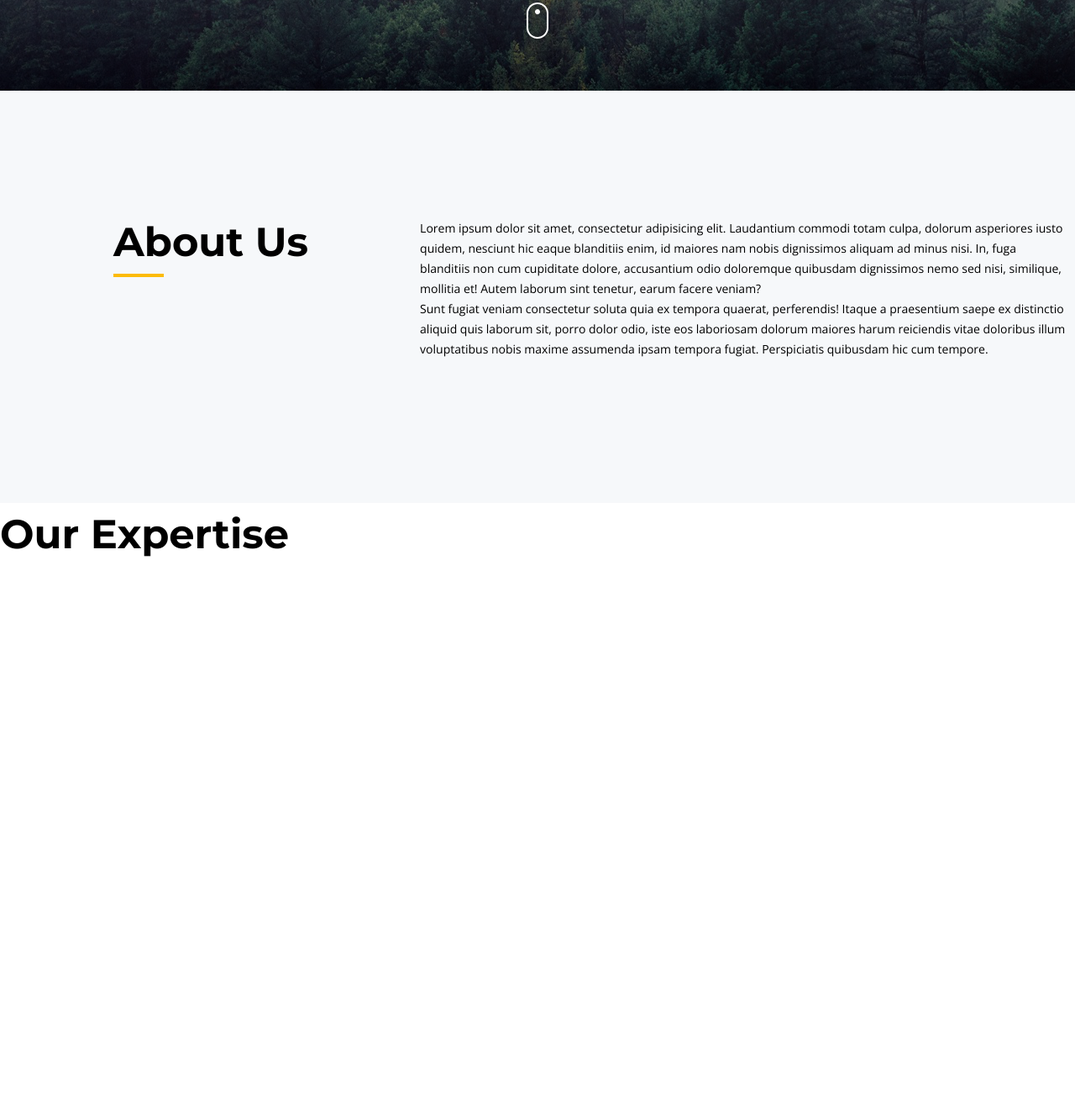
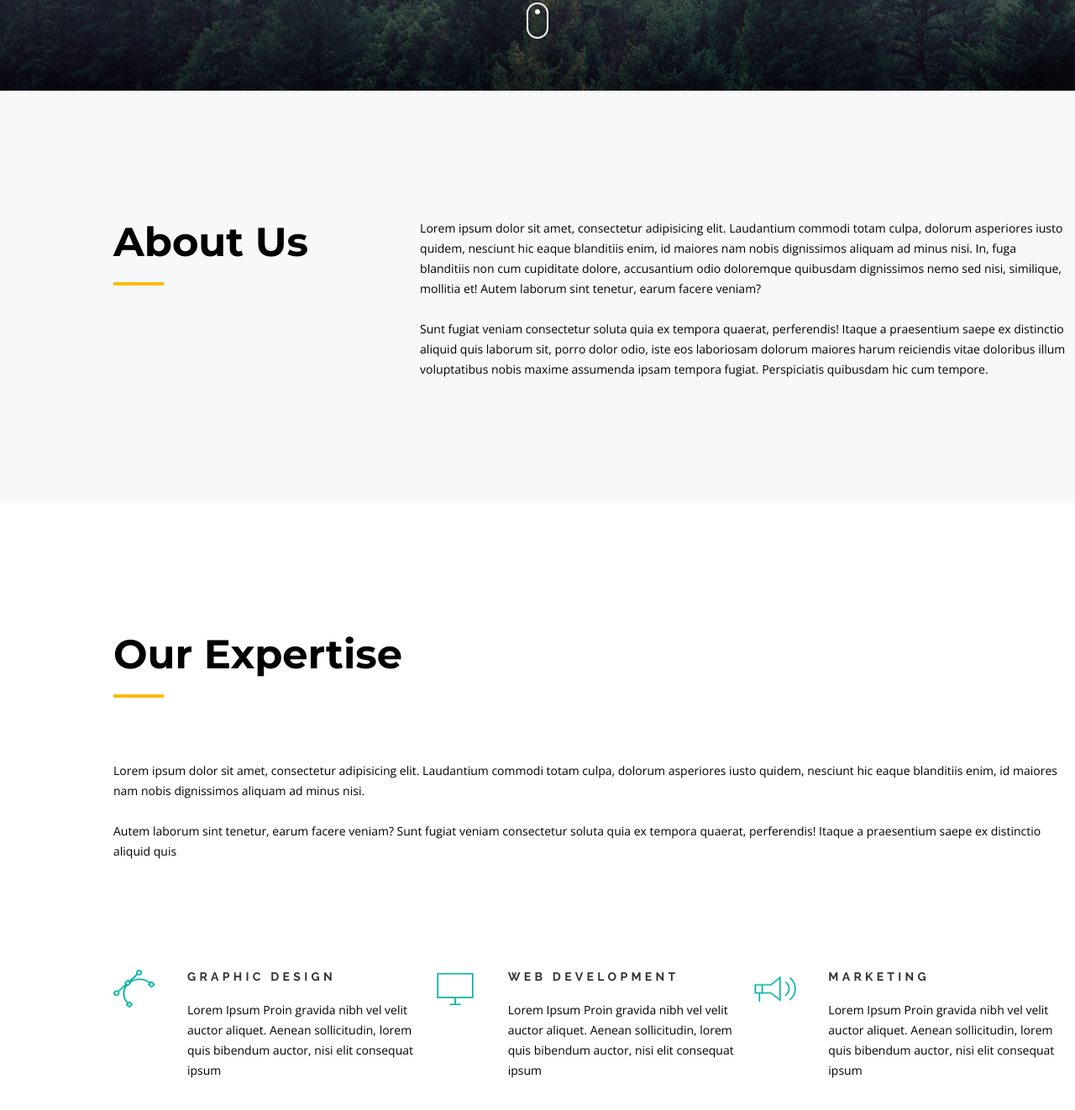
Before and after one commit to eugene-zhary/Oxygen, a plain HTML site: page index.html in a window 1280 px wide. Shown: the part 644-1966 px from the top of the page at 84% size. Before the commit the page ends 1318 px from the top, so only its background shows below. Drawn offline with nearby package versions, Linux system fonts and the light colour scheme.

Commit message:
statistic block added

```diff
--- a/index.html
+++ b/index.html
@@ -51,22 +51,23 @@
         <div class="container">
             <div class="about__content">
 
-
                 <div class="title">
                     <h2>About Us</h2>
-                    <img src="./img/Rectangle-40.png" alt="" class="title_line-img">
                 </div>
 
-                <div class="about__desc">
-                    Lorem ipsum dolor sit amet, consectetur adipisicing elit. Laudantium commodi totam culpa, dolorum
+                <div class="about__content-item">
+                    <div class="description">
+                        Lorem ipsum dolor sit amet, consectetur adipisicing elit. Laudantium commodi totam culpa,
+                        dolorum
                         asperiores
-                    iusto quidem, nesciunt hic eaque blanditiis enim, id maiores nam nobis dignissimos aliquam ad minus
+                        iusto quidem, nesciunt hic eaque blanditiis enim, id maiores nam nobis dignissimos aliquam ad
+                        minus
                         nisi.
                         In, fuga blanditiis non cum cupiditate dolore, accusantium odio doloremque quibusdam dignissimos
                         nemo
                         sed
                         nisi, similique, mollitia et! Autem laborum sint tenetur, earum facere veniam?
-                    <br>
+                        <br><br>
                         Sunt fugiat veniam consectetur soluta quia ex tempora quaerat, perferendis! Itaque a praesentium
                         saepe
                         ex
@@ -78,12 +79,88 @@
                         cum tempore.
                     </div>
                 </div>
+
+            </div>
         </div>
     </div>
 
     <div class="expertise">
+        <div class="container">
+
             <div class="title">
                 <h2>Our Expertise</h2>
+            </div>
+
+            <div class="expertise__statistic">
+                <div class="expertise__graphic">
+
+                </div>
+                <div class="description">
+                    Lorem ipsum dolor sit amet, consectetur adipisicing elit. Laudantium commodi totam culpa, dolorum
+                    asperiores iusto quidem, nesciunt hic eaque blanditiis enim, id maiores nam nobis dignissimos
+                    aliquam ad minus nisi.
+                    <br><br>
+                    Autem laborum sint tenetur, earum facere veniam? Sunt fugiat veniam consectetur soluta quia ex
+                    tempora quaerat, perferendis! Itaque a praesentium saepe ex distinctio aliquid quis
+                </div>
+            </div>
+
+            <div class="expertise__desc">
+                <div class="expertise__item">
+                    <div class="expertise__icon">
+                        <img src="./img/vector.png" alt="vector" class="expertise__icon-img">
+                    </div>
+
+                    <div class="expertise__item-desc">
+                        <div class="expertise__item-title">
+                            <p>GRAPHIC DESIGN</p>
+                        </div>
+                        <div class="expertise__item-content">
+                            <div class="description">
+                                Lorem Ipsum Proin gravida nibh vel velit auctor aliquet. Aenean sollicitudin, lorem quis
+                                bibendum auctor, nisi elit consequat ipsum
+                            </div>
+                        </div>
+                    </div>
+                </div>
+
+                <div class="expertise__item">
+                    <div class="expertise__icon">
+                        <img src="./img/monitor.png" alt="monitor" class="expertise__icon-img">
+                    </div>
+
+                    <div class="expertise__item-desc">
+                        <div class="expertise__item-title">
+                            <p>WEB DEVELOPMENT</p>
+                        </div>
+                        <div class="expertise__item-content">
+                            <div class="description">
+                                Lorem Ipsum Proin gravida nibh vel velit auctor aliquet. Aenean sollicitudin, lorem quis
+                                bibendum auctor, nisi elit consequat ipsum
+                            </div>
+                        </div>
+                    </div>
+                </div>
+
+                <div class="expertise__item">
+                    <div class="expertise__icon">
+                        <img src="./img/speaker copy.png" alt="speaker" class="expertise__icon-img">
+                    </div>
+
+                    <div class="expertise__item-desc">
+                        <div class="expertise__item-title">
+                            <p>MARKETING</p>
+                        </div>
+                        <div class="expertise__item-content">
+                            <div class="description">
+                                Lorem Ipsum Proin gravida nibh vel velit auctor aliquet. Aenean sollicitudin, lorem quis
+                                bibendum auctor, nisi elit consequat ipsum
+                            </div>
+                        </div>
+                    </div>
+                </div>
+            </div>
+
         </div>
     </div>
 
--- a/scss/style.scss
+++ b/scss/style.scss
@@ -7,53 +7,63 @@
 $menu-color: #373a39;
 
 @mixin set-line($width, $height) {
-    width: $width;
-    height: $height;
     background-color: #fcbb08;
+    padding: $width $height;
+    bottom: -14px;
 }
 
+//container
+.container {
+    max-width: 1440px;
+    margin: 0px auto;
+}
+
+//title
 .title {
+    left: 0;
+    position: relative;
     font-family: "Montserrat";
     font-weight: bold;
     font-size: 48px;
     line-height: 75px;
 
+    align-self: flex-start;
+
+    margin-bottom: 15px;
+
     &::after {
-        @include set-line(60, 4);
         content: "";
+        position: absolute;
+        @include set-line(2px, 30px);
     }
 }
 
-.header {
-    background: url("../img/Header-bg.png") no-repeat center;
-    height: 752px;
+//description
+.description {
+    font-family: "Open Sans";
+    font-weight: 300;
+    font-size: 14px;
+    line-height: 24px;
 }
 
-.container {
-    max-width: 1440px;
-    margin: 0px auto;
+//menu
+.menu {
+    &__link {
+        color: $menu-color;
     }
 
-.header__top {
-    display: flex;
-    justify-content: space-between;
-    background-color: #fff;
-    height: 94px;
+    &__link:visited {
+        color: $menu-color;
     }
 
-.header__logo {
-    margin: 26px 52px;
-    width: 42px;
-    height: 42px;
-}
-
-.menu__list {
+    &__list {
         height: 100%;
         align-items: center;
         display: flex;
         margin-right: 28px;
     }
-.menu__item {
+
+    &__item {
         left: 0;
         position: relative;
 
@@ -63,7 +73,7 @@ $menu-color: #373a39;
         line-height: 14px;
         margin: 0 25px;
 
-    &::before {
+        &::after {
             content: "";
             position: absolute;
 
@@ -76,7 +86,7 @@ $menu-color: #373a39;
             visibility: hidden;
         }
 
-    &:hover::before {
+        &:hover::after {
             position: absolute;
 
             visibility: visible;
@@ -87,15 +97,27 @@ $menu-color: #373a39;
             transition: 0.2s;
         }
     }
-
-.menu__link {
-    color: $menu-color;
-}
-.menu__link:visited {
-    color: $menu-color;
 }
 
-.header__title {
+//header
+.header {
+    background: url("../img/Header-bg.png") no-repeat center;
+    height: 752px;
+
+    &__top {
+        display: flex;
+        justify-content: space-between;
+        background-color: #fff;
+        height: 94px;
+    }
+
+    &__logo {
+        margin: 26px 52px;
+        width: 42px;
+        height: 42px;
+    }
+
+    &__title {
         margin-top: 213px;
         font-family: "Montserrat";
         font-weight: bold;
@@ -104,7 +126,8 @@ $menu-color: #373a39;
         text-align: center;
         color: #fff;
     }
-.header__desc {
+
+    &__desc {
         text-align: center;
         margin-top: 18.5px;
         font-family: Montserrat;
@@ -113,35 +136,73 @@ $menu-color: #373a39;
         line-height: 20px;
         color: #fcbb08;
     }
-.header__decor {
+
+    &__decor {
         text-align: center;
         margin-top: 179.5px;
     }
+}
 
+//about
 .about {
     background-color: #f6f8fa;
+    height: 491px;
+    padding-top: 143px;
+    padding-left: 135px;
+
+    &__content {
+        display: flex;
     }
 
-.about__content {
-    display: flex;
-    height: 491px;
-
-    padding-top: 143px;
-    padding-left: 135px;
-}
-
-.about__content title {
-}
-
-.about__desc {
+    &__content-item {
         height: 180px;
         width: 770px;
 
         margin-left: 133px;
         padding-top: 9px;
+    }
+}
 
-    font-family: "Open Sans";
-    font-weight: 300;
+//expertise
+.expertise {
+    padding-top: 143px;
+    padding-left: 135px;
+    padding-bottom: 164px;
+
+    &__statistic {
+        margin-top: 89px;
+        margin-bottom: 110px;
+        height: 137px;
+    }
+
+    &__desc {
+        display: grid;
+        grid-template-columns: repeat(3, 1fr);
+    }
+
+    &__item {
+        display: flex;
+    }
+
+    &__item-title {
+        font-family: "Raleway";
+        font-weight: bold;
         font-size: 14px;
-    line-height: 24px;
+        line-height: 20px;
+        letter-spacing: 4.2875px;
+        color: #333333;
+        margin-bottom: 18px;
     }
+
+    &__icon {
+        margin-right: 38px;
+    }
+    &__icon-img {
+        width: 50px;
+        height: 50px;
+    }
+
+    &__item-desc {
+        width: 285px;
+    }
+}
```
Also changed, not shown: css/style.css, img/monitor.png (added), img/speaker copy.png (added), img/vector.png (added). Lines whose indentation alone changed are shown as unchanged.
